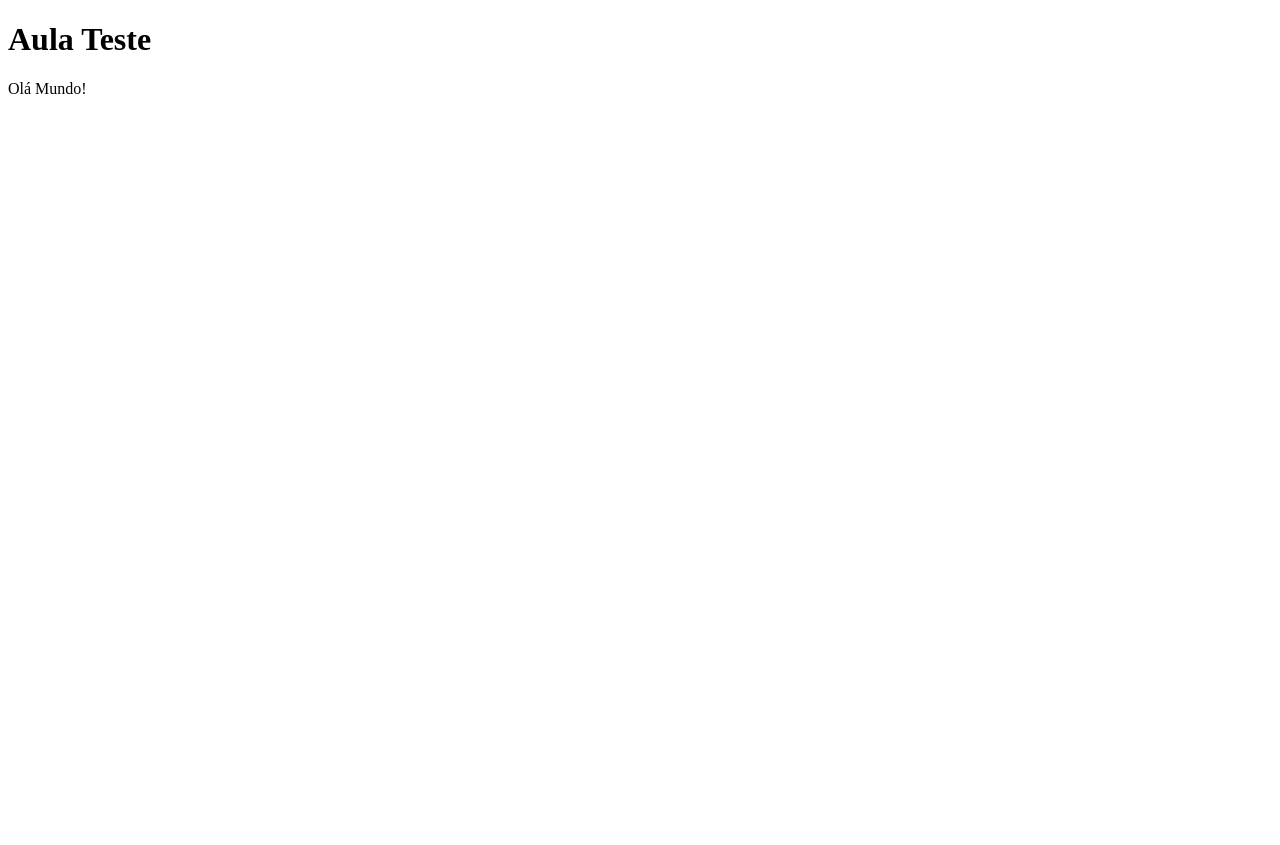
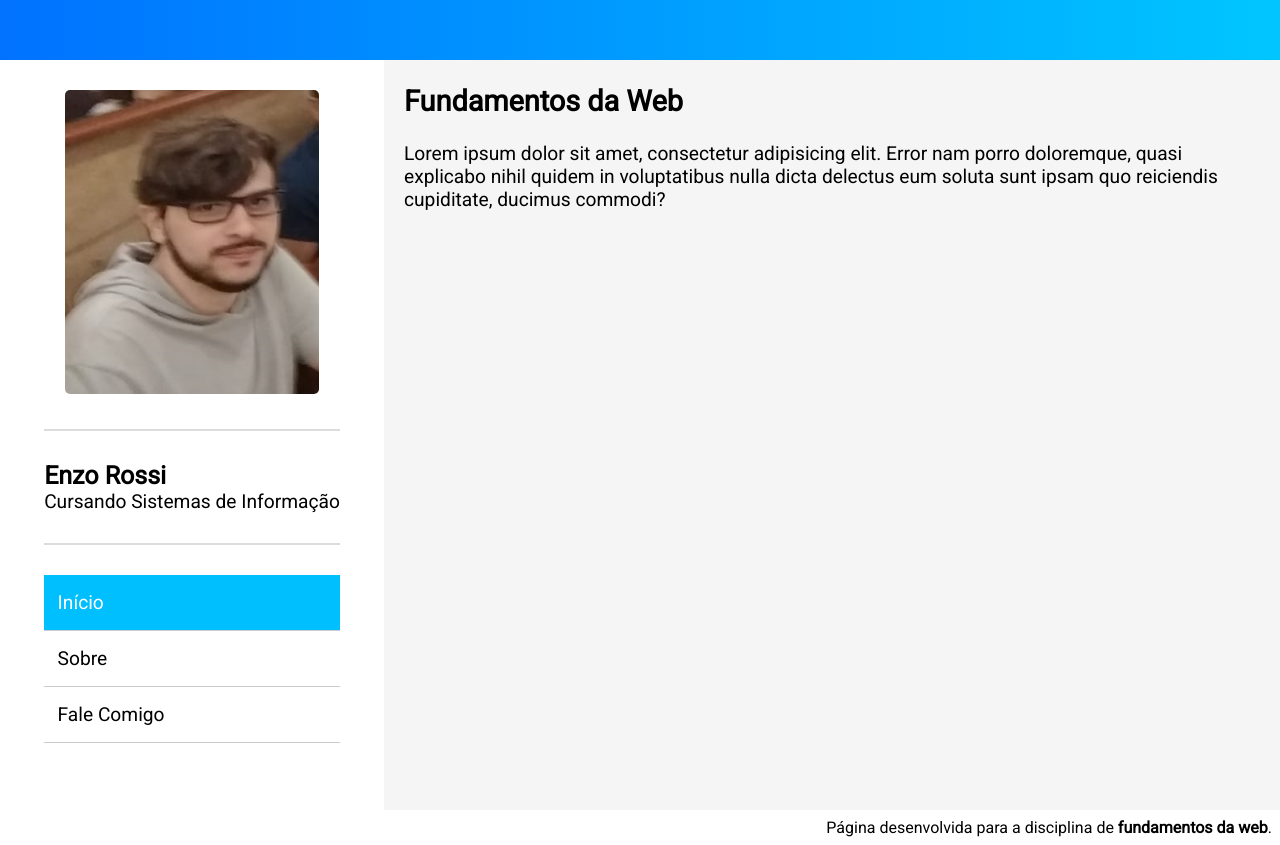
Before and after one commit to rossienzo/rossienzo.github.io, a plain HTML site: page index.html in a window 1280 px wide. Before the commit the page ends 800 px from the top, so only its background shows below. Drawn offline with Linux system fonts and the light colour scheme.

Commit message:
add changes in index.html, add new folder with style.css and img

```diff
--- a/index.html
+++ b/index.html
@@ -1,15 +1,54 @@
 <!DOCTYPE html>
-<html lang="en">
+<html lang="pt-br">
 <head>
     <meta charset="UTF-8">
     <meta http-equiv="X-UA-Compatible" content="IE=edge">
     <meta name="viewport" content="width=device-width, initial-scale=1.0">
-    <title>Aula teste</title>
+    <title>Enzo Rossi | Home Page</title>
+
+    <!-- Fonts -->
+    <link rel="preconnect" href="https://fonts.googleapis.com">
+    <link rel="preconnect" href="https://fonts.gstatic.com" crossorigin>
+    <link href="https://fonts.googleapis.com/css2?family=Roboto&display=swap" rel="stylesheet">
+
+    <!-- Style -->
+    <link rel="stylesheet" href="/res/style/style.css">
 </head>
 <body>
-    <h1>Aula Teste</h1>
-    <p>
-        Olá Mundo!
-    </p>
+    <div class="wrapper">
+        <header class="header">
+            <div class="sidebar">
+                <div class="photo">
+                    <img src="res/img/enzo-rossi.PNG" alt="foto-de-enzo-rossi">
+                </div>
+                <div class="line"></div>
+                <h1>Enzo Rossi</h1>
+                <p>Cursando Sistemas de Informação</p>
+                <div class="line"></div>
+                <nav id="navigation">
+                    <ul>
+                        <li><a class="selected" href="#home">Início</a></li>
+                        <li><a href="#about">Sobre</a></li>
+                        <li><a href="#contact">Fale Comigo</a></li>
+                    </ul>
+                </nav>
+            </div>
+        </header>
+        <main>
+            <div class="container">
+                <div class="main-title">
+                    <h2>Fundamentos da Web</h2>
+                </div>
+                <p>
+                    Lorem ipsum dolor sit amet, consectetur adipisicing elit. Error nam porro doloremque,
+                    quasi explicabo nihil quidem in voluptatibus nulla dicta delectus eum soluta sunt
+                    ipsam quo reiciendis cupiditate, ducimus commodi?
+                </p>
+            </div>
+        </main>
+        <footer>
+            <small>Página desenvolvida para a disciplina de <b>fundamentos da web</b>.</small>
+        </footer>
+    </div>
 </body>
 </html>
--- /dev/null
+++ b/res/style/style.css
@@ -0,0 +1,132 @@
+body, ul, li, p {
+    margin: 0px;
+    padding: 0px;
+    list-style: none;
+    font-family: "Roboto", Arial, sans-serif;
+    font-size: 1.2rem;
+}
+
+body {
+    /* Facebook Gradient */
+    background: #00c6ff;  /* fallback for old browsers */
+    background: -webkit-linear-gradient(to right, #0072ff, #00c6ff);  /* Chrome 10-25, Safari 5.1-6 */
+    background: linear-gradient(to right, #0072ff, #00c6ff); /* W3C, IE 10+/ Edge, Firefox 16+, Chrome 26+, Opera 12+, Safari 7+ */
+
+}
+
+a {
+    text-decoration: none;
+    color: black;
+}
+
+.wrapper {
+    max-width: 1280px;
+    margin: 0 auto;
+    margin-top: 60px;
+    background-color: white;
+
+    /* Grid */
+    display: grid;
+    grid-template-columns: 30% 70%;
+    grid-template-rows: 100px 650px;
+    grid-template-areas: "header main"
+                         "header main"
+                         "header footer";
+
+    /* Shadow box */
+    -webkit-box-shadow: 5px 5px 4px 2px rgba(0,0,0,0.18);
+    box-shadow: 5px 5px 4px 2px rgba(0,0,0,0.18);
+}
+
+.container {
+    display: flex;
+    flex-direction: column;
+    flex-wrap: nowrap;
+    padding-left: 20px;
+    padding-right: 20px;
+}
+
+/*-------------------------------
+** Header
+*/
+
+.header {
+    grid-area: header;
+    display: flex;
+    justify-content: center;
+}
+
+.header .photo {
+    text-align: center;
+}
+
+.header .photo img {
+    /* image border */
+    -webkit-border-radius: 5px;
+    -moz-border-radius: 5px;
+    border-radius: 5px;
+}
+
+.line {
+    border: 1px solid gainsboro;
+    margin-top: 30px;
+    margin-bottom: 30px;
+}
+
+.header h1 {
+    margin: 0px;
+    padding: 0px;
+    font-size: 1.3em;
+}
+
+.sidebar {
+    padding: 30px 30px
+}
+
+/* Header - Navigation */
+
+#navigation li {
+    border-bottom: 1px solid #cccccc;
+
+}
+
+#navigation li a {
+    display: block;
+    padding:1rem .7em;
+    color: black;
+    cursor: pointer;
+}
+
+#navigation li a:hover {
+    background-color: deepskyblue;
+    color: white;
+}
+
+#navigation .selected {
+    background-color: deepskyblue;
+    color: white;
+}
+
+/*-------------------------------
+** Main
+*/
+
+main {
+    grid-area: main;
+    background-color: whitesmoke;
+}
+
+.main-title {
+
+}
+
+/*-------------------------------
+** Footer
+*/
+
+footer {
+    grid-area: footer;
+    padding: 8px;
+    display: flex;
+    justify-content: end;
+}
```
Also changed, not shown: res/img/enzo-rossi.PNG (added).
